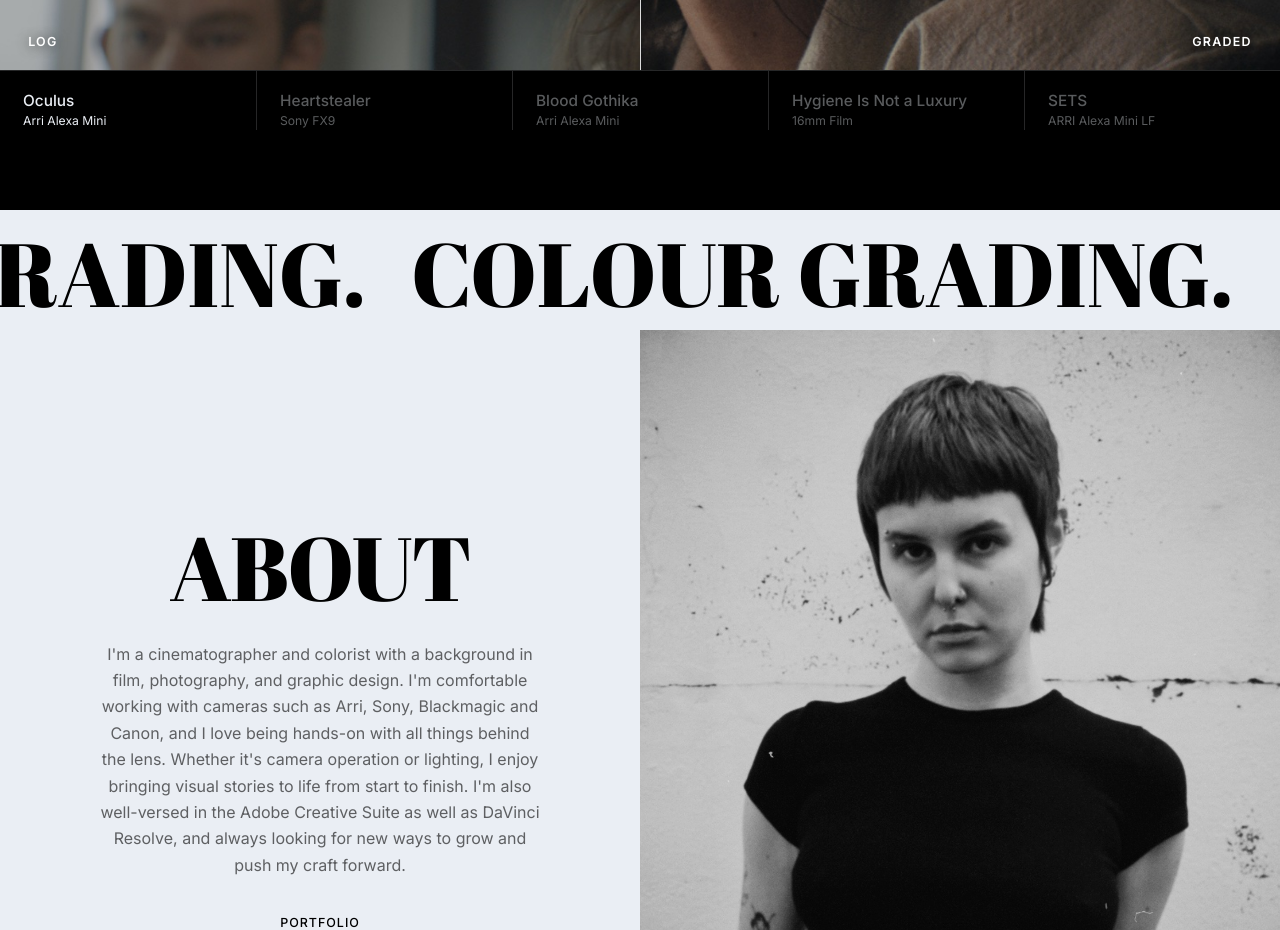
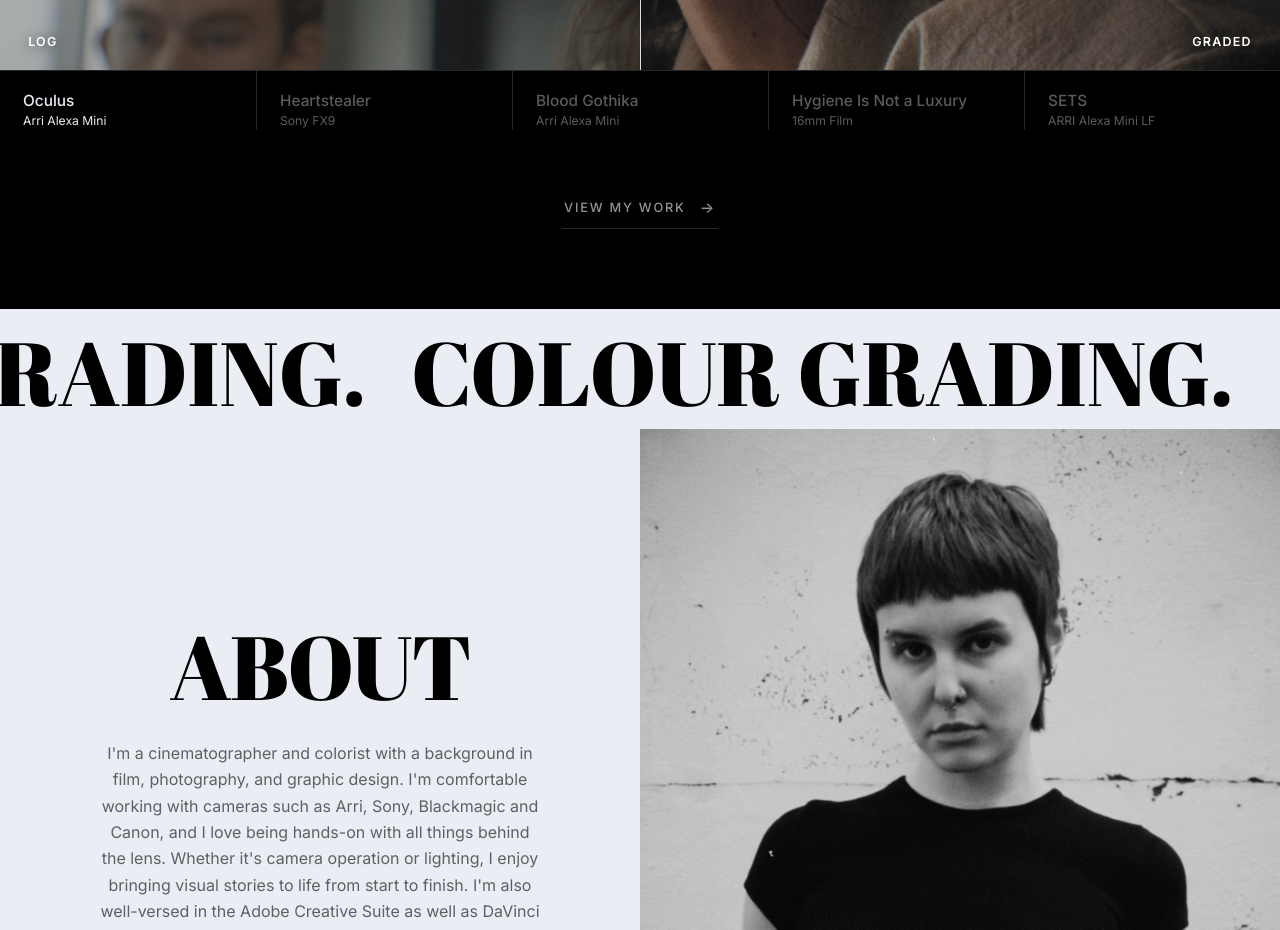
Before and after one commit to amelijacolor/color, a plain HTML site: page site/index.html in a window 1280 px wide. Shown: the part 2000-2930 px from the top of the page. Drawn offline with Linux system fonts and the light colour scheme.

Commit message:
Add understated editorial View my work button below Before & After

```diff
--- a/site/css/style.css
+++ b/site/css/style.css
@@ -430,6 +430,59 @@ h1, h2, h3, p { margin: 0; }
   text-overflow: ellipsis;
 }
 .compare-tab:hover, .compare-tab.is-active { color: var(--ink); }
+
+.selected-cta {
+  display: flex;
+  justify-content: center;
+  padding: clamp(44px, 7vh, 76px) var(--pad) 0;
+}
+.work-cta {
+  position: relative;
+  display: inline-flex;
+  align-items: center;
+  gap: 14px;
+  padding: 12px 2px;
+  font-size: 0.8rem;
+  font-weight: 500;
+  letter-spacing: 0.14em;
+  text-transform: uppercase;
+  color: var(--ink-2);
+  transition: color 0.45s var(--ease);
+}
+.work-cta::before,
+.work-cta::after {
+  content: "";
+  position: absolute;
+  left: 0; right: 0; bottom: 0;
+  height: 1px;
+}
+.work-cta::before {
+  background: var(--line);
+}
+.work-cta::after {
+  background: var(--ink);
+  transform: scaleX(0);
+  transform-origin: left;
+  transition: transform 0.55s var(--ease);
+}
+.work-cta-arrow {
+  display: inline-block;
+  font-size: 0.95rem;
+  line-height: 1;
+  transition: transform 0.5s var(--ease);
+}
+.work-cta:hover,
+.work-cta:focus-visible {
+  color: var(--ink);
+}
+.work-cta:hover::after,
+.work-cta:focus-visible::after {
+  transform: scaleX(1);
+}
+.work-cta:hover .work-cta-arrow,
+.work-cta:focus-visible .work-cta-arrow {
+  transform: translateX(6px);
+}
 
 /* ---------- BAND ---------- */
 .band {
--- a/site/index.html
+++ b/site/index.html
@@ -8,7 +8,7 @@
   <link rel="preconnect" href="https://fonts.googleapis.com" />
   <link rel="preconnect" href="https://fonts.gstatic.com" crossorigin />
   <link href="https://fonts.googleapis.com/css2?family=Abril+Fatface&family=Inter:wght@400;500;600&display=swap" rel="stylesheet" />
-  <link rel="stylesheet" href="css/style.css?v=5" />
+  <link rel="stylesheet" href="css/style.css?v=6" />
 </head>
 <body>
   <div id="grain" aria-hidden="true"></div>
@@ -69,6 +69,13 @@
       </div>
 
       <div class="compare-tabs" id="cmp-tabs"></div>
+
+      <div class="selected-cta reveal">
+        <a href="#/portfolio" class="work-cta">
+          <span>View my work</span>
+          <span class="work-cta-arrow" aria-hidden="true">&rarr;</span>
+        </a>
+      </div>
     </section>
 
     <div class="band theme-light" aria-hidden="true">
```
